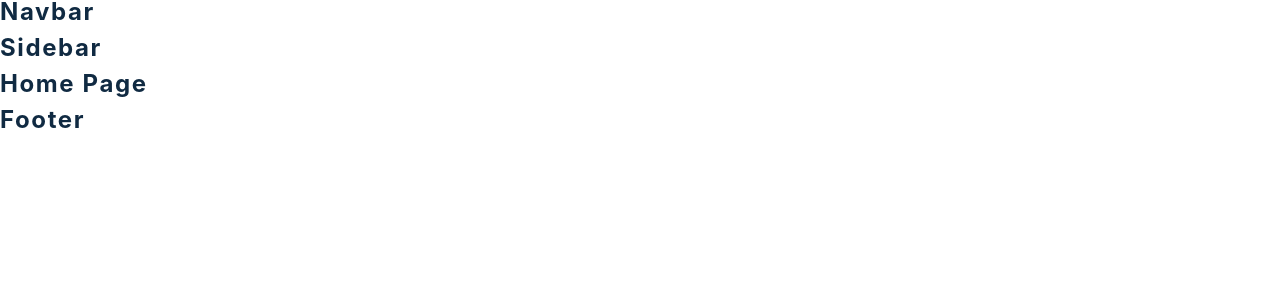
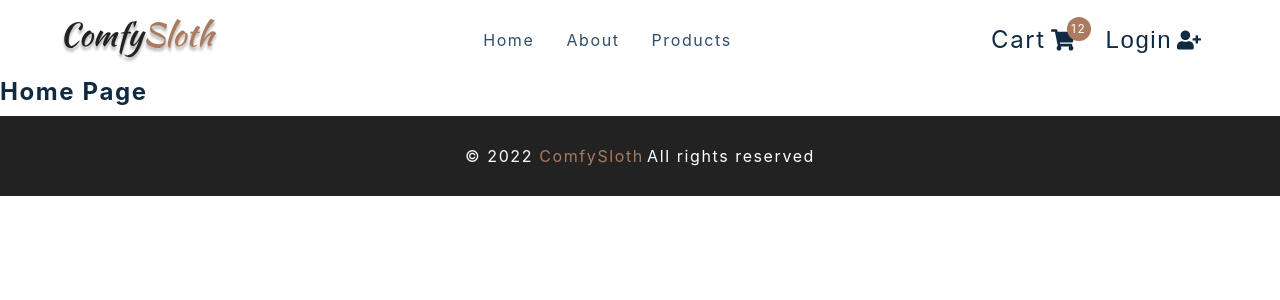
Before and after one commit to JardiinWD/react-comfy-ecommerce, a React (Create React App) app: page / in a window 1280 px wide. Shown: the top 300 px of the page. Built offline with nearby package versions, Linux system fonts and the light colour scheme; the HTML template or start-up script is replaced by a standard one.

Commit message:
#3 - Implemented the sidebar toggle with useReducer and context.

```diff
--- a/src/components/CartButtons.js
+++ b/src/components/CartButtons.js
@@ -7,8 +7,33 @@
 import { useUserContext } from '../context/user_context'
 
 const CartButtons = () => {
-  return <h4>cart buttons </h4>
+
+  const { closeSidebar } = useProductsContext()
+
+  return (
+    /* cart-btn-wrapper */
+    <Wrapper className="cart-btn-wrapper">
+      {/* cart-btn */}
+      <Link to='/cart' className="cart-btn" onClick={closeSidebar}>
+        Cart
+        {/* cart-container */}
+        <span className="cart-container">
+          <FaShoppingCart />
+          {/* cart-value */}
+          <span className="cart-value">
+            12
+          </span>
+        </span>
+      </Link>
+      {/* auth-btn */}
+      <button type='button' className="auth-btn">
+        Login <FaUserPlus />
+      </button>
+    </Wrapper>
+  )
 }
+
+
 
 const Wrapper = styled.div`
   display: grid;
--- a/src/components/Footer.js
+++ b/src/components/Footer.js
@@ -1,7 +1,18 @@
 import React from 'react'
 import styled from 'styled-components'
+
 const Footer = () => {
-  return <h4>footer</h4>
+  return (
+    <Wrapper>
+      {/* Copy and Date */}
+      <h5>
+        &copy; {new Date().getFullYear()}
+        <span> ComfySloth</span>
+      </h5>
+      {/* Rights */}
+      <h5> All rights reserved</h5>
+    </Wrapper>
+  )
 }
 
 const Wrapper = styled.footer`
--- a/src/components/Navbar.js
+++ b/src/components/Navbar.js
@@ -9,7 +9,47 @@
 import { useUserContext } from '../context/user_context'
 
 const Nav = () => {
-  return <h4>navbar</h4>
+  // Destructuring of useProduct Context
+  const { openSidebar } = useProductsContext()
+
+  return (
+    <NavContainer>
+      {/* nav-center */}
+      <div className="nav-center">
+        {/* nav-header */}
+        <div className="nav-header">
+          {/* Link / Logo */}
+          <Link to="/">
+            <img src={logo} alt="E-commerce Logo" />
+          </Link>
+          {/* nav-toggle / FaBars */}
+          <button type='button' className="nav-toggle" onClick={openSidebar}>
+            <FaBars />
+          </button>
+        </div>
+        {/* nav-links */}
+        <ul className="nav-links">
+          {
+            links.map(link => {
+              // Destructuring of Link
+              const { id, text, url } = link
+              return (
+                /* Id */
+                <li key={id}>
+                  {/* Url */}
+                  <Link to={url}>
+                    {text}
+                  </Link>
+                </li>
+              )
+            })
+          }
+        </ul>
+        {/* CartButtons */}
+        <CartButtons />
+      </div>
+    </NavContainer>
+  )
 }
 
 const NavContainer = styled.nav`
--- a/src/components/Sidebar.js
+++ b/src/components/Sidebar.js
@@ -9,7 +9,51 @@
 import { useUserContext } from '../context/user_context'
 
 const Sidebar = () => {
-  return <h4>sidebar</h4>
+
+  const { isSidebarOpen, closeSidebar } = useProductsContext()
+
+
+  return (
+    <SidebarContainer>
+      {/* sidebar show-sidebar */}
+      <aside className={`${isSidebarOpen ? 'sidebar show-sidebar' : 'sidebar'}`}>
+        {/* sidebar-header */}
+        <div className="sidebar-header">
+          {/* logo */}
+          <img src={logo} className="logo" alt="Comfy" />
+          {/* close-btn */}
+          <button className="close-btn" type='button' onClick={closeSidebar}>
+            <FaTimes />
+          </button>
+        </div>
+        {/* links */}
+        <ul className="links">
+          {
+            links.map((link) => {
+              // Destructuring of single link
+              const { id, text, url } = link
+              return (
+                /* List item */
+                <li key={id}>
+                  {/* Link */}
+                  <Link onClick={closeSidebar} to={url}>
+                    {text}
+                  </Link>
+                </li>
+              )
+            })
+          }
+          {/* Checkout */}
+          <li>
+            <Link onClick={closeSidebar} to='/checkout'>Checkout</Link>
+          </li>
+        </ul>
+        {/* CartButtons */}
+        <CartButtons />
+
+      </aside>
+    </SidebarContainer>
+  )
 }
 
 const SidebarContainer = styled.div`
--- a/src/context/products_context.js
+++ b/src/context/products_context.js
@@ -2,6 +2,7 @@
 import React, { useContext, useEffect, useReducer } from 'react'
 import reducer from '../reducers/products_reducer'
 import { products_url as url } from '../utils/constants'
+
 import {
   SIDEBAR_OPEN,
   SIDEBAR_CLOSE,
@@ -13,13 +14,27 @@
   GET_SINGLE_PRODUCT_ERROR,
 } from '../actions'
 
-const initialState = {}
+const initialState = {
+  isSidebarOpen: false
+}
 
 const ProductsContext = React.createContext()
 
 export const ProductsProvider = ({ children }) => {
+  // useReducer method
+  const [state, dispatch] = useReducer(reducer, initialState)
+
+  // Open sidebar Handler
+  const openSidebar = () => {
+    dispatch({ type: SIDEBAR_OPEN })
+  }
+  // Close sidebar Handler
+  const closeSidebar = () => {
+    dispatch({ type: SIDEBAR_CLOSE })
+  }
+
   return (
-    <ProductsContext.Provider value='products context'>
+    <ProductsContext.Provider value={{ ...state, openSidebar, closeSidebar }}>
       {children}
     </ProductsContext.Provider>
   )
--- a/src/index.js
+++ b/src/index.js
@@ -8,4 +8,10 @@
 import { UserProvider } from './context/user_context'
 import { Auth0Provider } from '@auth0/auth0-react'
 
-ReactDOM.render(<App />, document.getElementById('root'))
+ReactDOM.render(
+    <ProductsProvider>
+        <App />
+    </ProductsProvider>
+
+    , document.getElementById('root')
+)
--- a/src/reducers/products_reducer.js
+++ b/src/reducers/products_reducer.js
@@ -10,8 +10,21 @@
 } from '../actions'
 
 const products_reducer = (state, action) => {
+  /* SIDEBAR_OPEN */
+  if (action.type === SIDEBAR_OPEN) {
+    return { ...state, isSidebarOpen: true }
+  }
+  /* SIDEBAR_CLOSE */
+  if (action.type === SIDEBAR_CLOSE) {
+    return { ...state, isSidebarOpen: false }
+  }
+
+
+  if (!action.type) {
+    throw new Error(`No Matching "${action.type}" - action type`)
+  }
+
   return state
-  throw new Error(`No Matching "${action.type}" - action type`)
 }
 
 export default products_reducer
```
